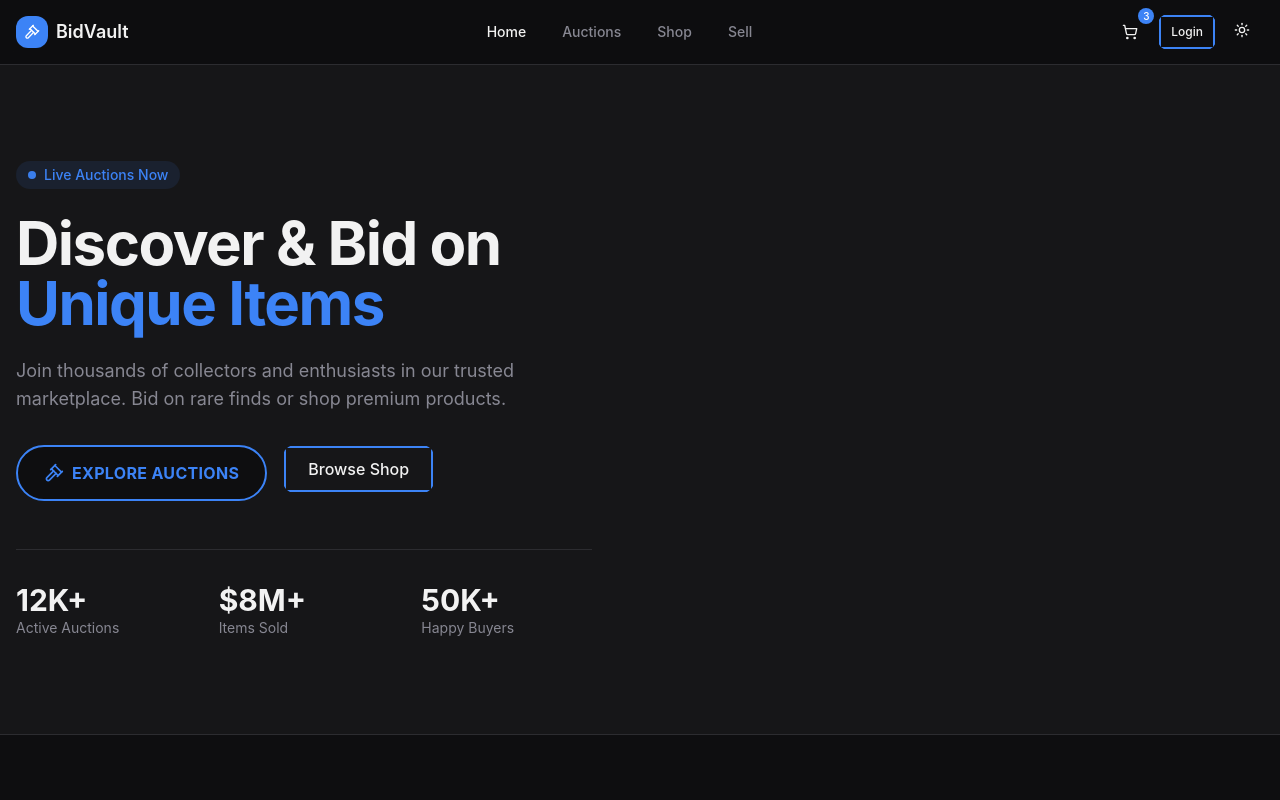
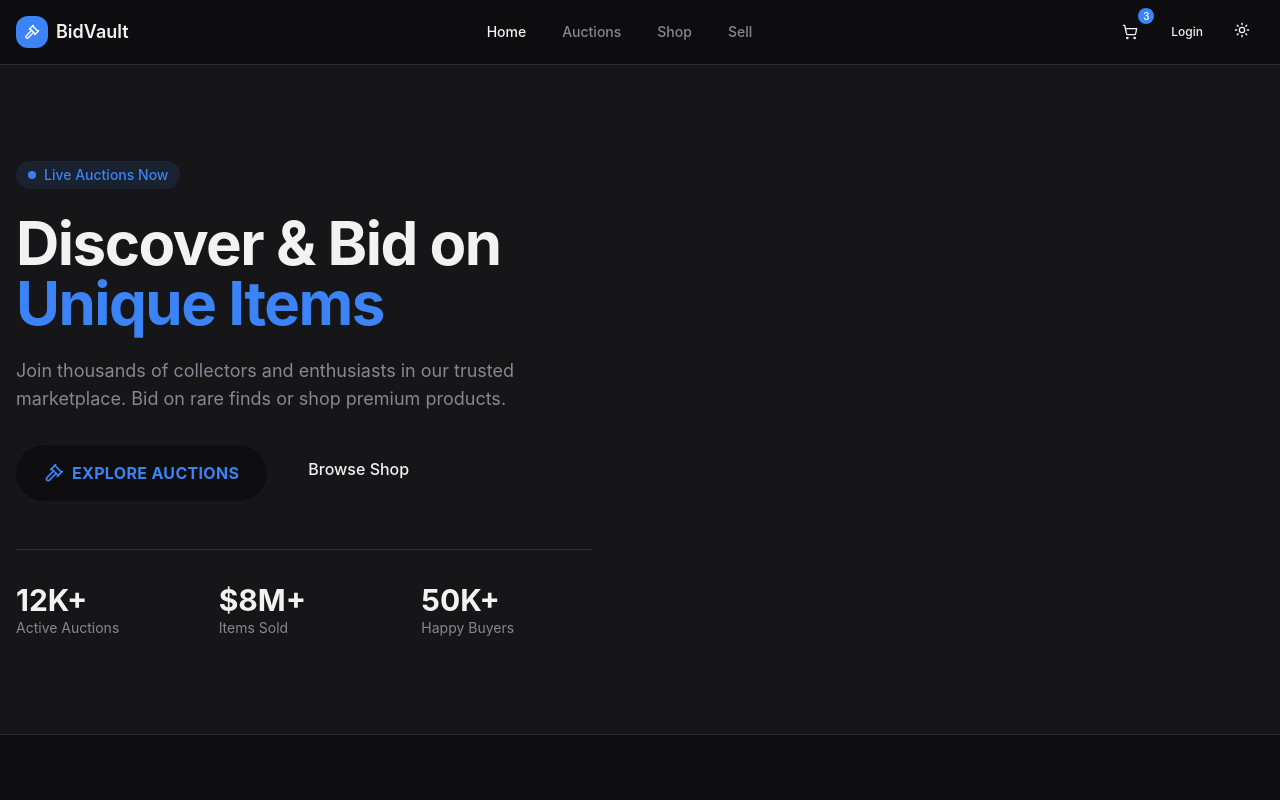
Before and after one commit to DeeppParmar/E-commerce-store-, a React (Vite) app in the folder Frontend/: page / in a window 1280 px wide. Shown: the top 800 px of the page. Built offline with nearby package versions, Linux system fonts and the light colour scheme; the HTML template or start-up script is replaced by a standard one.

Commit message:
Update index.css

```diff
--- a/Frontend/src/index.css
+++ b/Frontend/src/index.css
@@ -177,8 +177,14 @@
     top: 0;
     width: 100%;
     height: 100%;
-    border: 2px solid hsl(var(--primary));
+    border: 2px solid transparent;
     border-radius: 30px;
+    transition: border-color 220ms ease;
+  }
+
+  .blob-btn:hover::before,
+  .blob-btn:focus-visible::before {
+    border-color: hsl(var(--primary));
   }
 
   .blob-btn::after {
@@ -308,7 +314,6 @@
       linear-gradient(hsl(var(--primary)) 0 0) 100% 0 / 2px 0 no-repeat,
       linear-gradient(hsl(var(--primary)) 0 0) 100% 100% / 0 2px no-repeat,
       linear-gradient(hsl(var(--primary)) 0 0) 0 100% / 2px 0 no-repeat;
-    background-size: 0% 100%, 100% 2px, 2px 100%, 100% 2px, 2px 100%;
     transition: background-size 650ms cubic-bezier(0.2, 0.8, 0.2, 1), color 220ms ease, border-color 220ms ease;
     will-change: background-size;
   }
```
